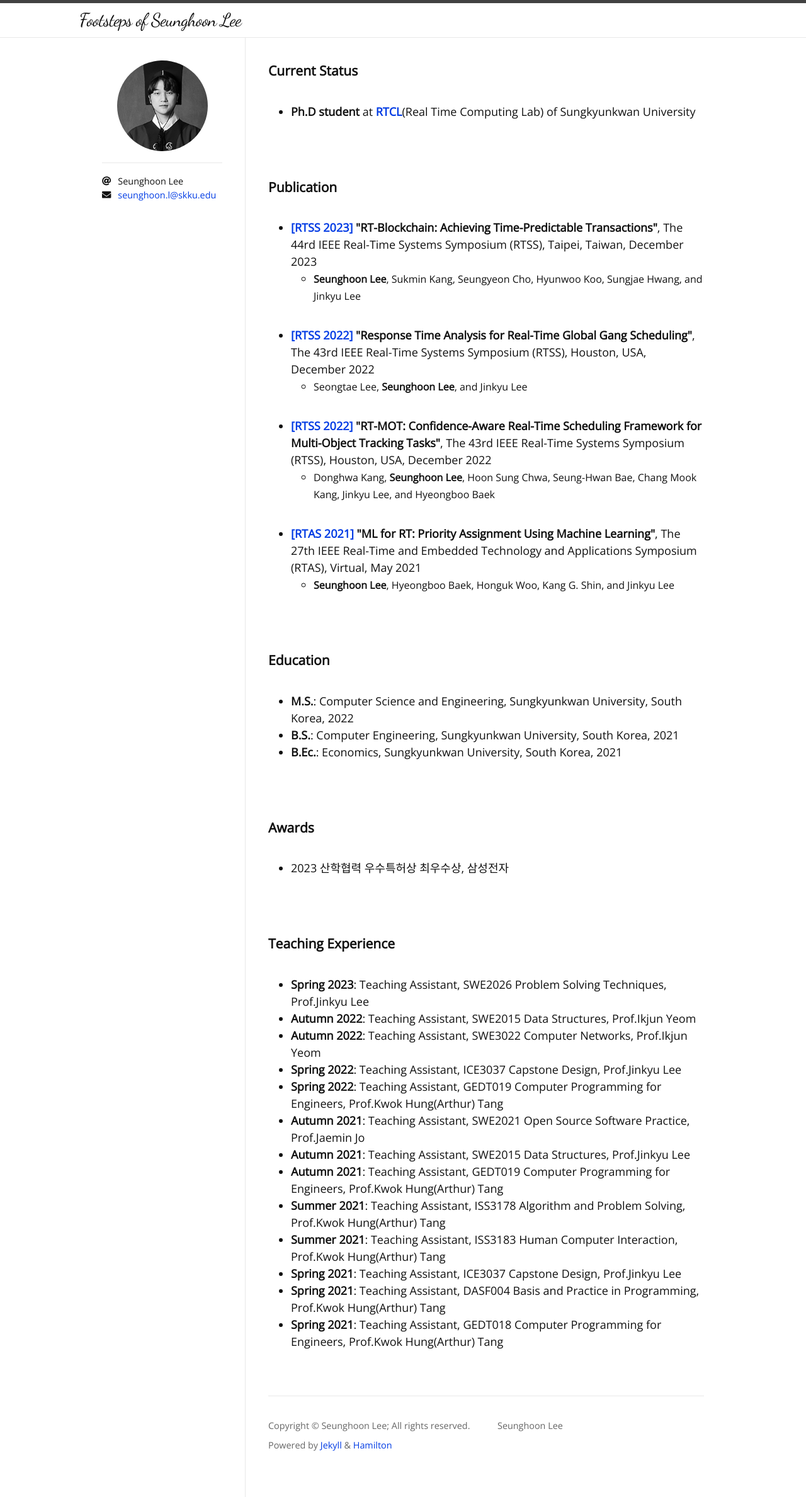
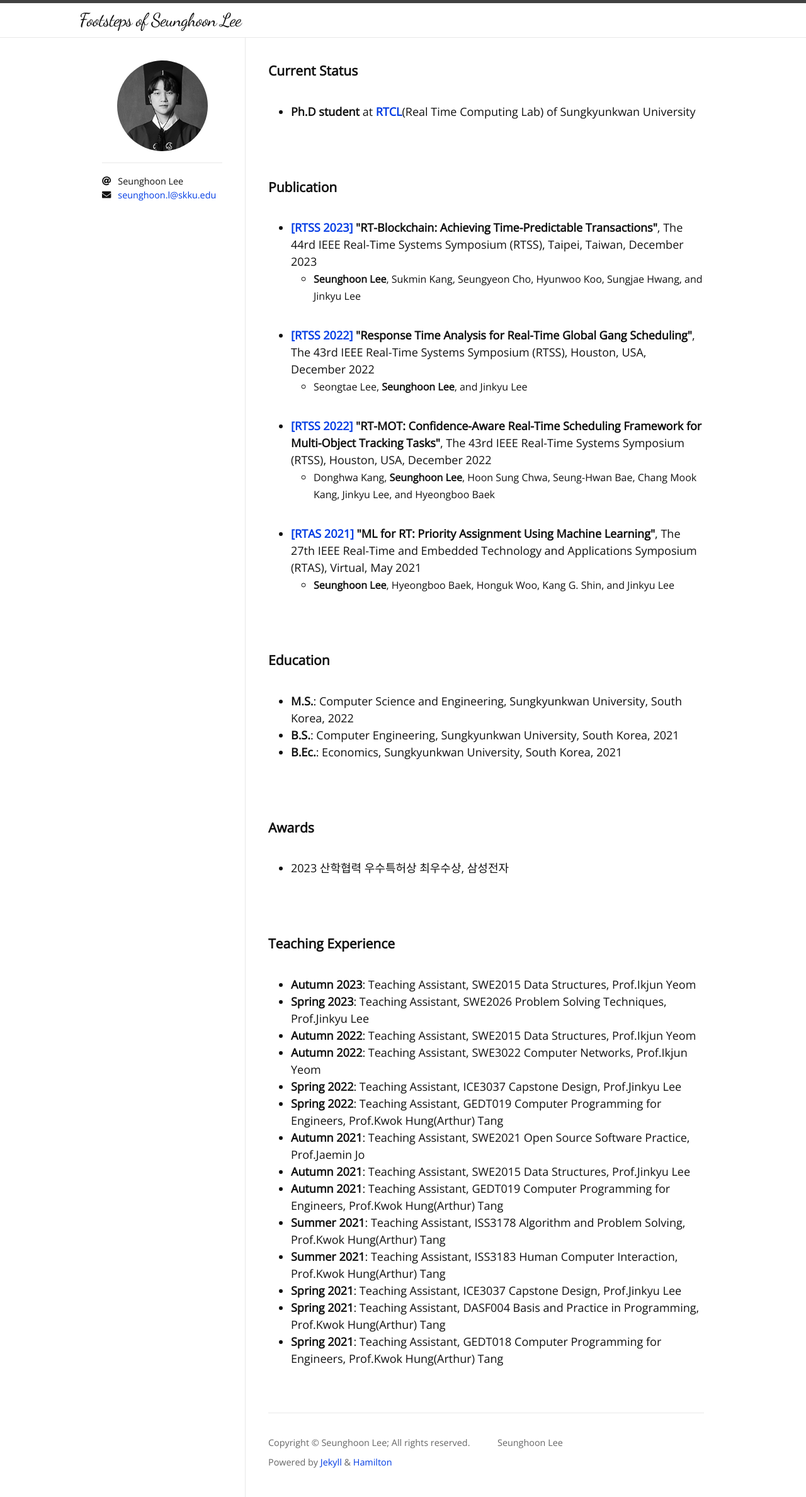
Before and after one commit to SeungHoon00/seunghoon00.github.io, a Jekyll site: the page built from index.html, in a window 1280 px wide. Shown: the whole page at 63% size. Built offline with Jekyll 4.4.1, drawn with Linux system fonts in a browser that asks for light colours; nearby versions of some CDN libraries; some web fonts are replaced; the list of posts is cut into pages by our own code.

Commit message:
Update home.html

```diff
--- a/_layouts/home.html
+++ b/_layouts/home.html
@@ -64,6 +64,7 @@ layout: default
   <section>
     <h3>Teaching Experience</h3>
     <ul>
+      <li><b>Autumn 2023</b>: Teaching Assistant, SWE2015 Data Structures, Prof.Ikjun Yeom</li>
       <li><b>Spring 2023</b>: Teaching Assistant, SWE2026 Problem Solving Techniques, Prof.Jinkyu Lee</li>
       <li><b>Autumn 2022</b>: Teaching Assistant, SWE2015 Data Structures, Prof.Ikjun Yeom</li>
       <li><b>Autumn 2022</b>: Teaching Assistant, SWE3022 Computer Networks, Prof.Ikjun Yeom</li>
```
